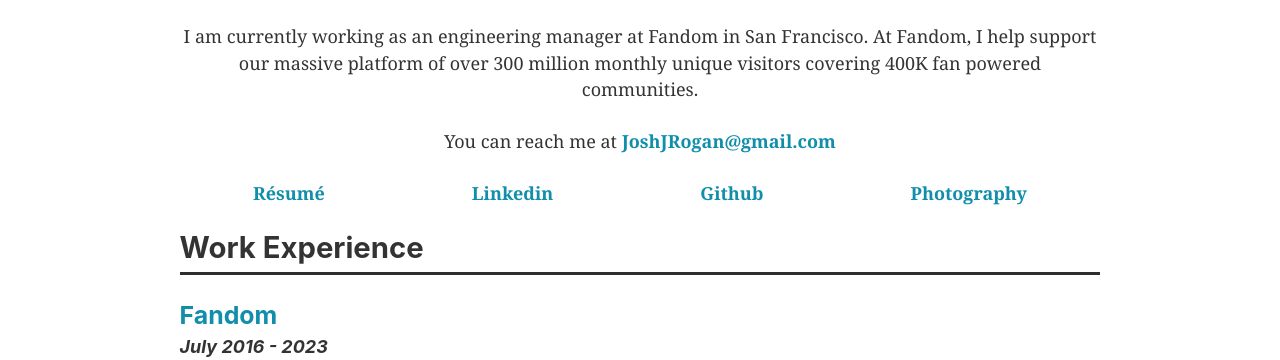
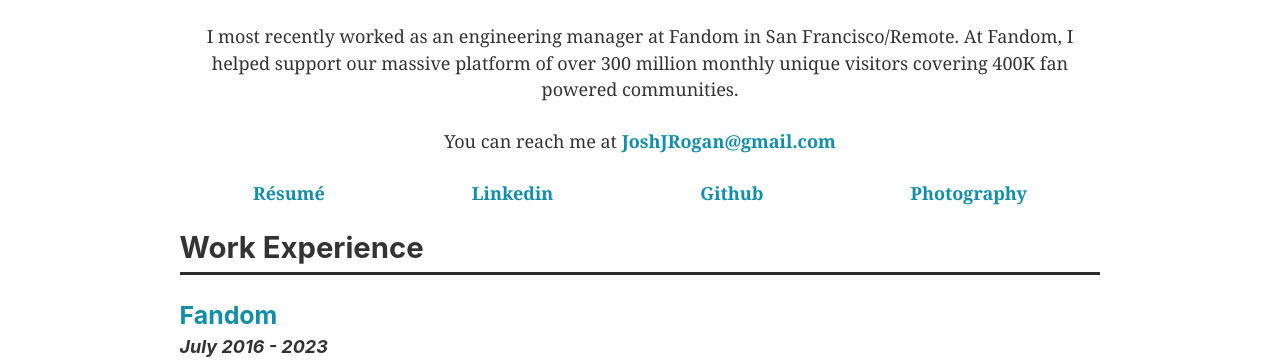
Before and after one commit to JoshuaRogan/joshuarogan, a Gatsby site: page /home in a window 1280 px wide. Shown: the part 441-801 px from the top of the page. Built offline with nearby package versions, Linux system fonts and the light colour scheme; Gatsby itself is replaced by a stand-in of ours.

Commit message:
Update main bio

```diff
--- a/src/components/layout.js
+++ b/src/components/layout.js
@@ -38,10 +38,10 @@ const Layout = ({ children }) => (
             <div className="image" />
             <h1>Hello World!</h1>
             <p>
-              I am currently working as an engineering manager at Fandom in San
-              Francisco. At Fandom, I help support our massive platform of over
-              300 million monthly unique visitors covering 400K fan powered
-              communities.
+              I most recently worked as an engineering manager at Fandom in San
+              Francisco/Remote. At Fandom, I helped support our massive platform
+              of over 300 million monthly unique visitors covering 400K fan
+              powered communities.
             </p>
             <p>
               You can reach me at{" "}
```
